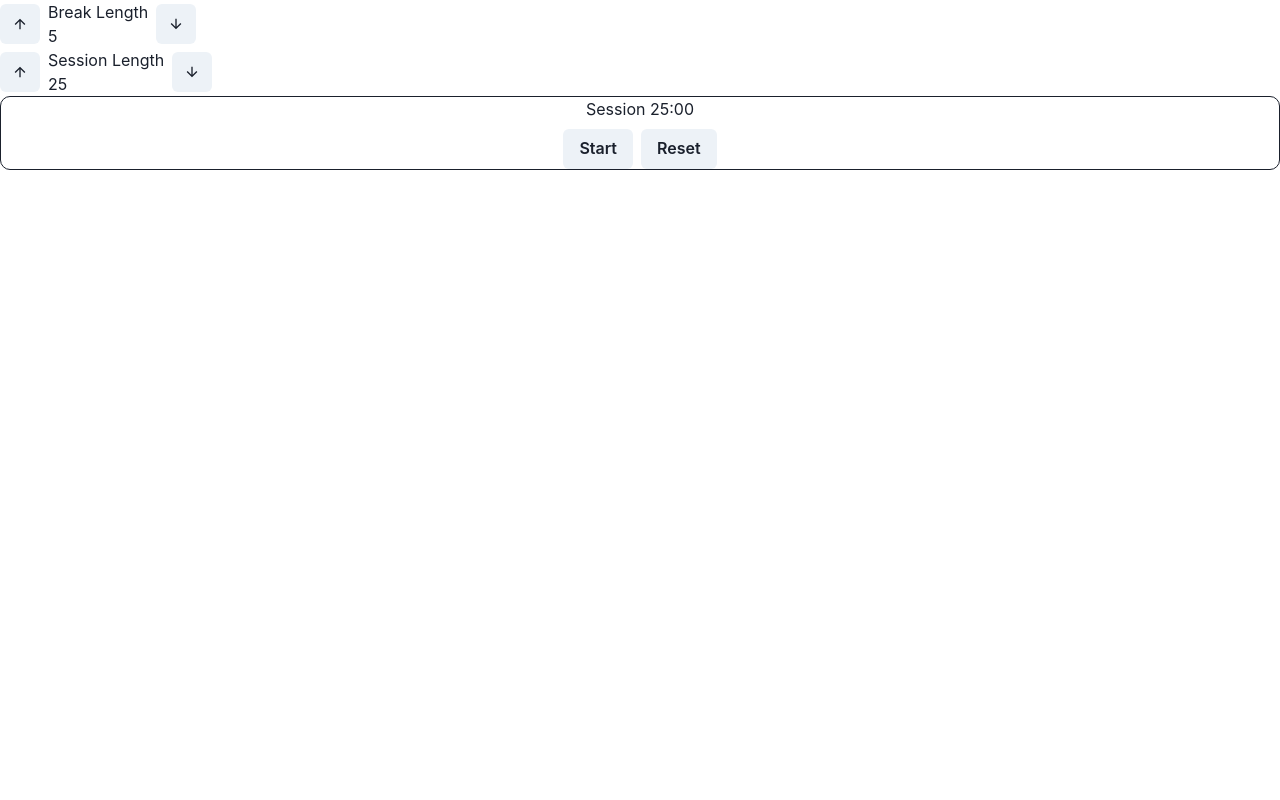
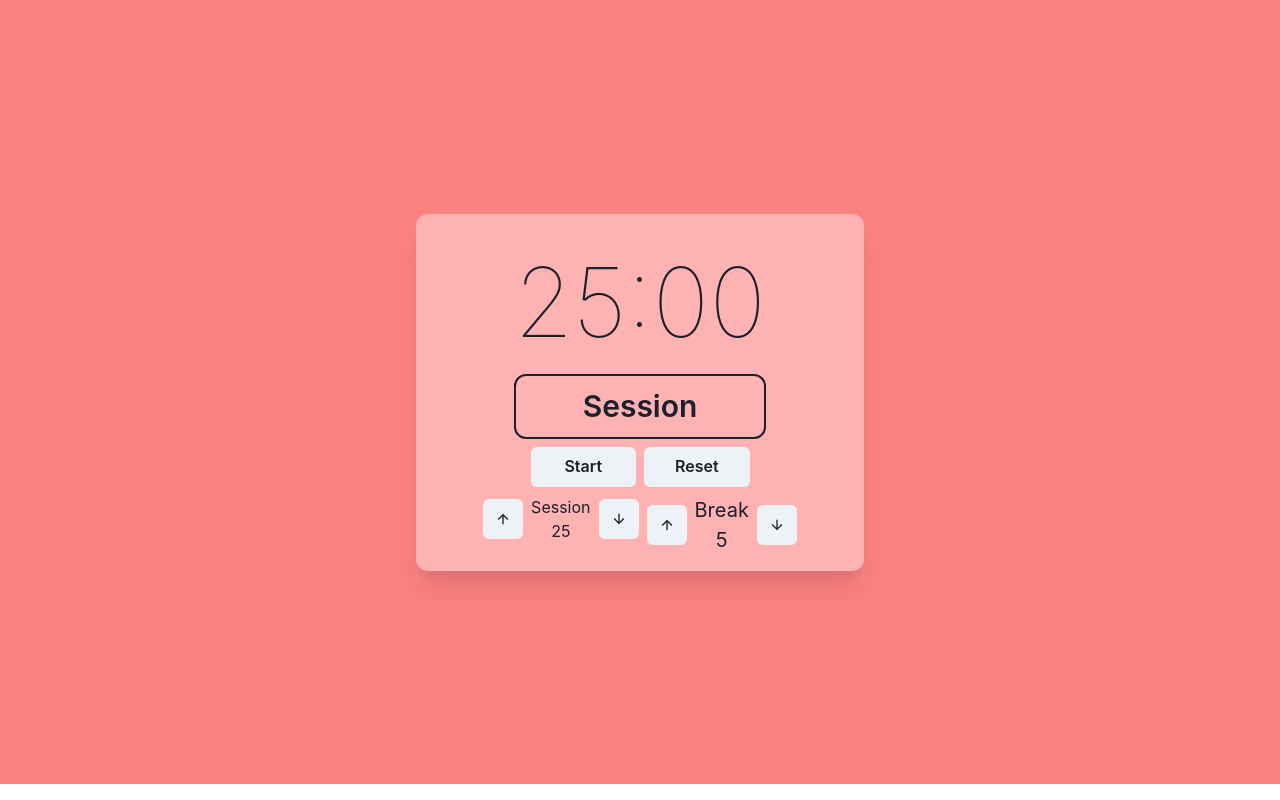
Before and after one commit to khoaHyh/pomodomo, a React (Create React App) app: page / in a window 1280 px wide. Built offline with nearby package versions, Linux system fonts and the light colour scheme.

Commit message:
major styling in pomodomo clock

```diff
--- a/package.json
+++ b/package.json
@@ -5,6 +5,7 @@
   "dependencies": {
     "@chakra-ui/icons": "^1.0.12",
     "@chakra-ui/react": "^1.3.4",
+    "@chakra-ui/theme-tools": "^1.1.6",
     "@emotion/react": "^11.1.5",
     "@emotion/styled": "^11.1.5",
     "@testing-library/jest-dom": "^5.11.9",
--- a/src/App.js
+++ b/src/App.js
@@ -1,16 +1,29 @@
 import React from 'react';
 import {
   ChakraProvider,
+  Flex,
   theme,
+  ColorModeProvider,
+  Text,
+
 } from '@chakra-ui/react';
+import { createBreakpoints } from "@chakra-ui/theme-tools"
 // import { ColorModeSwitcher } from './ColorModeSwitcher';
 
 import Pomodoro from "./components/Pomodoro";
 
+const textBreakPoints = createBreakpoints();
+
+
 function App() {
   return (
-    <ChakraProvider theme={theme}>
-      <Pomodoro/>
+    <ChakraProvider theme={theme} >
+      <Flex direction='column' align='center' justify='center' w='100%' h='98vh' bg='red.300'>
+        <Pomodoro />
+        {/* <Text>
+            Test
+          </Text> */}
+      </Flex>
     </ChakraProvider>
   );
 }
--- a/src/components/Pomodoro.js
+++ b/src/components/Pomodoro.js
@@ -1,5 +1,5 @@
 import React, { useState, useEffect } from 'react';
-import { VStack } from '@chakra-ui/react';
+import { Box, Stack, VStack } from '@chakra-ui/react';
 import { BreakInterval } from './pomoUtils/BreakInterval'
 import { SessionSetters } from './pomoUtils/SessionSetters'
 import { SessionInterval } from './pomoUtils/SessionInterval'
@@ -23,7 +23,7 @@ const Pomodoro = () => {
             timer = setInterval(() => {
                 setPointer((time = 1) => time - 1)
 
-            }, 1000);
+            }, 1);
         } else if (!timerPointer) {
             extra = setInterval(() => {
                 setSession(!sessionType);
@@ -117,21 +117,36 @@ const Pomodoro = () => {
 
 
     return (
-        <div>
-            {/* INCREMENT BREAK LENGTH */}
-            <BreakInterval sessionMinute={minuteHandler(breakTime)} breakStateTime={handleBreakTime} />
-            {/* INCREMENT SESSION LENGTH */}
-            <SessionInterval sessionMinute={minuteHandler(pomoTime)} sessionStateTime={handleSessionTime} />
+        <Box bg="red.200" boxShadow="xl" alignContent="center" p={4} width={["100%", "70%", "50%", "35%"]} rounded="xl" overflow="hidden">
             {/* TIMER DISPLAY  */}
-            <VStack border="1px" borderRadius="10px">
-                {sessionType && <TimerDisplay sessionType={"Session"} minuteHandle={minuteHandler(timerPointer)} secondsHandle={secondsHandler(timerPointer)} />}
-                {!sessionType && <TimerDisplay sessionType={"Break"} minuteHandle={minuteHandler(timerPointer)} secondsHandle={secondsHandler(timerPointer)} />}
+            <Stack align="center"  >
+                <Box>
+                    {sessionType && <TimerDisplay sessionType={"Session"} minuteHandle={minuteHandler(timerPointer)} secondsHandle={secondsHandler(timerPointer)} />}
+                    {!sessionType && <TimerDisplay sessionType={"Break"} minuteHandle={minuteHandler(timerPointer)} secondsHandle={secondsHandler(timerPointer)} />}
+                </Box>
 
                 {/* SESSION MANIPULATION
                  MAKE SURE YOU ALSO ADD IN HANDLESESSIONSECOND */}
-                <SessionSetters isPlaying={isPlaying} handlePlay={handlePlayBool} resetTime={handleReset} />
-            </VStack>
-        </div>
+                <Box minW="219px">
+                    <SessionSetters isPlaying={isPlaying} handlePlay={handlePlayBool} resetTime={handleReset} />
+                </Box>
+                {/* INCREMENT SESSION LENGTH */}
+                <Stack isInline>
+                    <Box w='50%'>
+                        <SessionInterval sessionMinute={minuteHandler(pomoTime)} sessionStateTime={handleSessionTime} />
+                        </Box>
+                    {/* INCREMENT BREAK LENGTH */}
+                        <Box w='50%'>
+                            <BreakInterval sessionMinute={minuteHandler(breakTime)} breakStateTime={handleBreakTime} />
+                        </Box>
+
+                </Stack>
+
+            </Stack>
+
+
+
+        </Box>
     );
 }
 
--- a/src/components/pomoUtils/BreakInterval.js
+++ b/src/components/pomoUtils/BreakInterval.js
@@ -1,4 +1,4 @@
-import { HStack, Text, IconButton, Button } from "@chakra-ui/react";
+import { HStack, Text, IconButton, Center } from "@chakra-ui/react";
 import { ArrowUpIcon, ArrowDownIcon } from "@chakra-ui/icons"
 
 export const BreakInterval = (props) => {
@@ -10,13 +10,16 @@ export const BreakInterval = (props) => {
     return (
         <div>
             <HStack>
-
                 <IconButton icon={<ArrowUpIcon />}
                     aria-label="increment"
-                    id="break-increment" onClick={() => { breakTime(true) }}> Increase </IconButton>
-                <Text id="break-label">
-                    Break Length
-                     <Text id="break-length">{props.sessionMinute}</Text>
+                    id="break-increment" onClick={() => { breakTime(true) }} > Increase </IconButton>
+                <Text id="break-label" fontSize='xl'>
+                    Break
+                    <Center>
+                        <Text id="break-length">{props.sessionMinute}</Text>
+
+                    </Center>
+
                 </Text>
 
                 <IconButton icon={<ArrowDownIcon />}
--- a/src/components/pomoUtils/SessionInterval.js
+++ b/src/components/pomoUtils/SessionInterval.js
@@ -1,4 +1,4 @@
-import { IconButton, HStack, Text } from "@chakra-ui/react";
+import { IconButton, HStack, Text, Center } from "@chakra-ui/react";
 import { ArrowUpIcon, ArrowDownIcon } from "@chakra-ui/icons"
 
 //handling time function in parent
@@ -9,15 +9,16 @@ export const SessionInterval = (props) => {
 
     return (<div>
         <HStack>
-            <IconButton icon={<ArrowUpIcon/>} aria-label="session-increment"
+            <IconButton icon={<ArrowUpIcon />} aria-label="session-increment"
                 id="session-increment" onClick={() => { sessionStateTime(true); }}> Increase </IconButton>
             <Text id="session-label">
-                Session Length
-            <Text id="session-length">{props.sessionMinute}</Text>
+                Session
+                <Center><Text id="session-length">{props.sessionMinute}</Text></Center>
+
             </Text>
 
-            <IconButton icon={<ArrowDownIcon/>} aria-label="session-decrement"
-            id="session-decrement" onClick={() => { sessionStateTime(false); }} >Decrease </IconButton>
+            <IconButton icon={<ArrowDownIcon />} aria-label="session-decrement   "
+                id="session-decrement" onClick={() => { sessionStateTime(false); }} >Decrease </IconButton>
         </HStack>
     </div>)
 }
--- a/src/components/pomoUtils/SessionSetters.js
+++ b/src/components/pomoUtils/SessionSetters.js
@@ -4,11 +4,11 @@ export const SessionSetters = (props) => {
 
     return (
         <div>
-            <HStack>
-                {!props.isPlaying && <Button id="start_stop" onClick={props.handlePlay}>Start</Button>}
-                {props.isPlaying && <Button id="start_stop" onClick={props.handlePlay}>Stop</Button>}
+            <HStack >
+                {!props.isPlaying && <Button w='50%' id="start_stop" onClick={props.handlePlay}>Start</Button>}
+                {props.isPlaying && <Button w='50%' id="start_stop" onClick={props.handlePlay}>Stop</Button>}
                 <Button
-                    id="reset" onClick={props.resetTime}> Reset </Button>
+                    id="reset" w='50%' onClick={props.resetTime}> Reset </Button>
             </HStack>
         </div>
 
--- a/src/components/pomoUtils/TimerDisplay.js
+++ b/src/components/pomoUtils/TimerDisplay.js
@@ -1,11 +1,14 @@
-import { Text } from "@chakra-ui/react";
+import { Box, Text } from "@chakra-ui/react";
 
 
 export const TimerDisplay = (props) => {
     return (
-        <div>
-            <Text id="timer-label"> </Text>
-            <Text id="time-left" >{props.sessionType} {props.minuteHandle + ":" + props.secondsHandle }</Text>
-        </div>
+        <Box textAlign="center" minW='219px'>
+            <Text  fontWeight='hairline' fontSize='8xl' id="time-left" > {props.minuteHandle + ":" + props.secondsHandle}</Text>
+            <Box rounded="xl" border='2px'>
+                <Text my="2" fontWeight="semibold" fontSize='3xl' id="timer-label">{props.sessionType} </Text>
+            </Box>
+
+        </Box>
     )
 }
```
Also changed, not shown: 1 other file (tests, documents, lock files or other folders).
